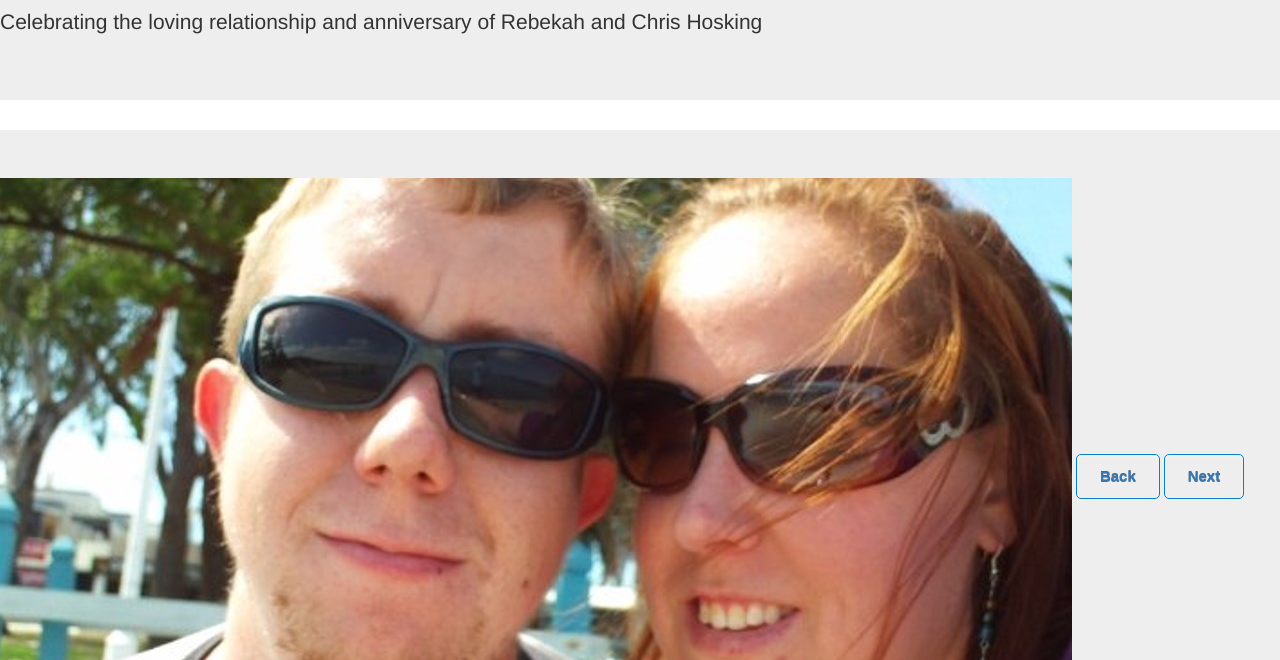
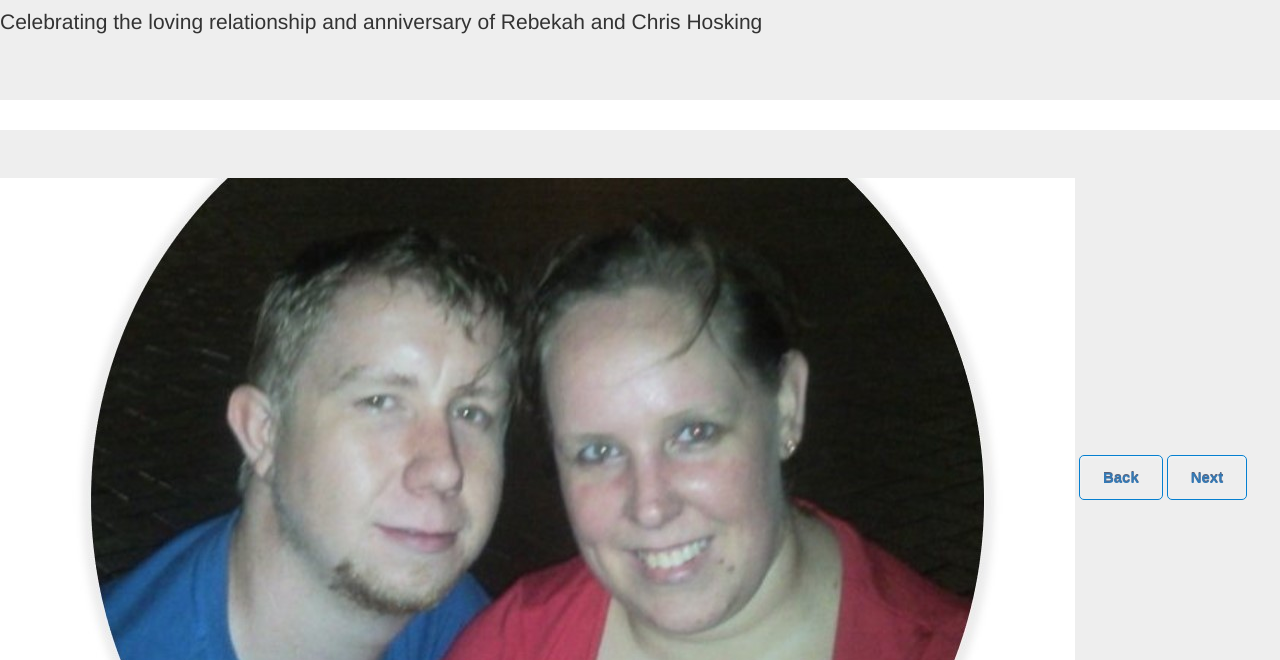
Before and after one commit to Atraxo/15-years, a plain HTML site: page 5.html in a window 1280 px wide. Shown: the part 140-800 px from the top of the page. Drawn offline with nearby package versions, Linux system fonts and the light colour scheme.

Commit message:
Update 5.html

```diff
--- a/5.html
+++ b/5.html
@@ -44,7 +44,7 @@
 </div>
 
 <div class="jumbotron">
-<img src="5.jpg" alt="number 5">
+<img src="4.jpg" alt="number 5">
 <a href="4.html" class="myButton">Back</a>
 <a href="6.html" class="myButton">Next</a>
 </div>
```
